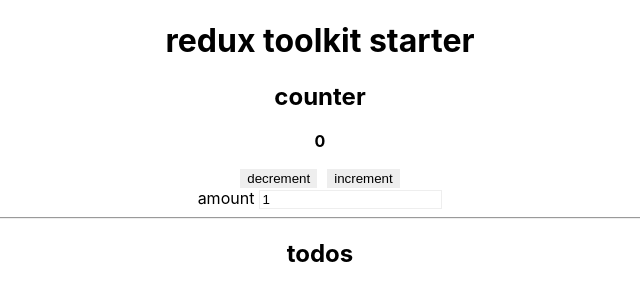
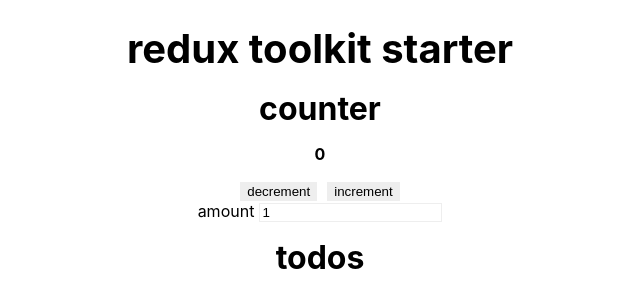
Before and after one commit to rhostem/startkits, a React (Create React App) app in the folder redux-toolkit-starter/: page / in a window 1280 px wide. Shown: the top 308 px of the page, without its empty margins (320-960 px from the left). Built offline with nearby package versions, Linux system fonts and the light colour scheme.

Commit message:
add common components

```diff
--- a/redux-toolkit-starter/package.json
+++ b/redux-toolkit-starter/package.json
@@ -11,7 +11,7 @@
     "react-dom": "^16.12.0",
     "react-redux": "^7.2.0",
     "react-scripts": "3.4.0",
-    "redux": "^4.0.5"
+    "styled-components": "^5.0.1"
   },
   "scripts": {
     "start": "react-scripts start",
--- a/redux-toolkit-starter/src/App.js
+++ b/redux-toolkit-starter/src/App.js
@@ -2,13 +2,13 @@
 import './App.css'
 import Counter from 'src/features/counter/Counter'
 import Todos from 'src/features/todos/Todos'
+import Heading from 'src/components/Heading'
 
 function App() {
   return (
     <div className="App">
-      <h1>redux toolkit starter</h1>
+      <Heading>redux toolkit starter</Heading>
       <Counter></Counter>
-      <hr />
       <Todos></Todos>
     </div>
   )
--- /dev/null
+++ b/redux-toolkit-starter/src/components/Heading.js
@@ -0,0 +1,13 @@
+import styled from 'styled-components'
+
+const Heading = styled.h1`
+  font-size: 2.5rem;
+  margin: 1.5rem auto 1rem;
+`
+
+export const SubHeading = styled.h2`
+  font-size: 2rem;
+  margin: 1rem;
+`
+
+export default Heading
--- a/redux-toolkit-starter/src/features/counter/Counter.js
+++ b/redux-toolkit-starter/src/features/counter/Counter.js
@@ -2,6 +2,7 @@
 import './Counter.css'
 import { useSelector, useDispatch } from 'react-redux'
 import { increment, decrement } from 'src/features/counter/counterReducer'
+import { SubHeading } from 'src/components/Heading'
 
 export default function Counter() {
   const counter = useSelector(s => s.counter)
@@ -10,7 +11,7 @@
 
   return (
     <div className={'counter'}>
-      <h2>counter</h2>
+      <SubHeading>counter</SubHeading>
       <p>
         <b>{counter}</b>
       </p>
--- a/redux-toolkit-starter/src/features/todos/Todos.js
+++ b/redux-toolkit-starter/src/features/todos/Todos.js
@@ -1,9 +1,10 @@
 import React from 'react'
+import { SubHeading } from 'src/components/Heading'
 
 export default function Todos() {
   return (
     <div>
-      <h2>todos</h2>
+      <SubHeading>todos</SubHeading>
     </div>
   )
 }
```
Also changed, not shown: redux-toolkit-starter/src/store.js (+5 -2 lines), 1 other file (tests, documents, lock files or other folders).
